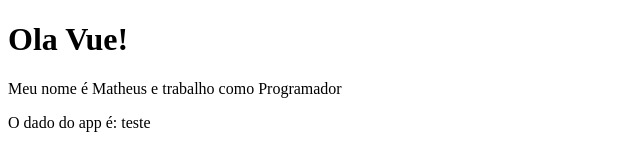
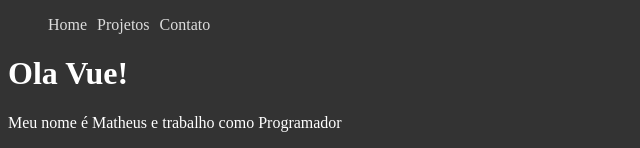
Before and after one commit to Frezende76/Meu-portfolio, a Vue app in the folder 2_projeto_vue/: page / in a window 1280 px wide. Shown: the top 148 px of the page, without its empty margins (0-640 px from the left). Built offline with nearby package versions, Linux system fonts and the light colour scheme.

Commit message:
Update: Aprendendo sobre CSS Scoped e CSS Global em Vue.js

```diff
--- a/2_projeto_vue/src/App.vue
+++ b/2_projeto_vue/src/App.vue
@@ -1,6 +1,7 @@
 <!-- Essa tag para usar o componente criado -->
 <template>
   <div>
+    <Header />
     <PrimeiroComponente />
     <p>O dado do app é: {{ testando }}</p>
     <LifeCycle />
@@ -11,6 +12,7 @@
 <script>
 
 // Tenho que importar os meus componentes para meu arquivo app.vue entenda que ele existe
+import Header from './components/Header'
 import PrimeiroComponente from './components/PrimeiroComponente.vue'
 import LifeCycle from './components/LifeCycle.vue'
 import Pessoa from './components/Pessoa.vue'
@@ -28,7 +30,21 @@
     components: {
       PrimeiroComponente,
       LifeCycle,
-      Pessoa
+      Pessoa,
+      Header
     }
   }
 </script>
+
+<style>
+  body {
+    background-color: #333;
+    color: #fff;
+  }
+
+  /* a {
+    color: red;
+  } */
+
+
+</style>
--- /dev/null
+++ b/2_projeto_vue/src/components/Header.vue
@@ -0,0 +1,36 @@
+<template>
+  <ul>
+    <li><a href="#">Home</a></li>
+    <li><a href="#">Projetos</a></li>
+    <li><a href="#">Contato</a></li>
+  </ul>
+</template>
+
+<script>
+  export default {
+    name: 'Header'
+  }
+</script>
+
+<style scoped>
+  ul {
+    list-style: none;
+    display: flex;
+  }
+
+  li {
+    margin-right: 10px;
+  }
+
+  a {
+    color: #DDD;
+    text-decoration: none;
+    transition: .5s;
+  }
+
+  a:hover {
+    color: red;
+  }
+
+
+</style>
```
